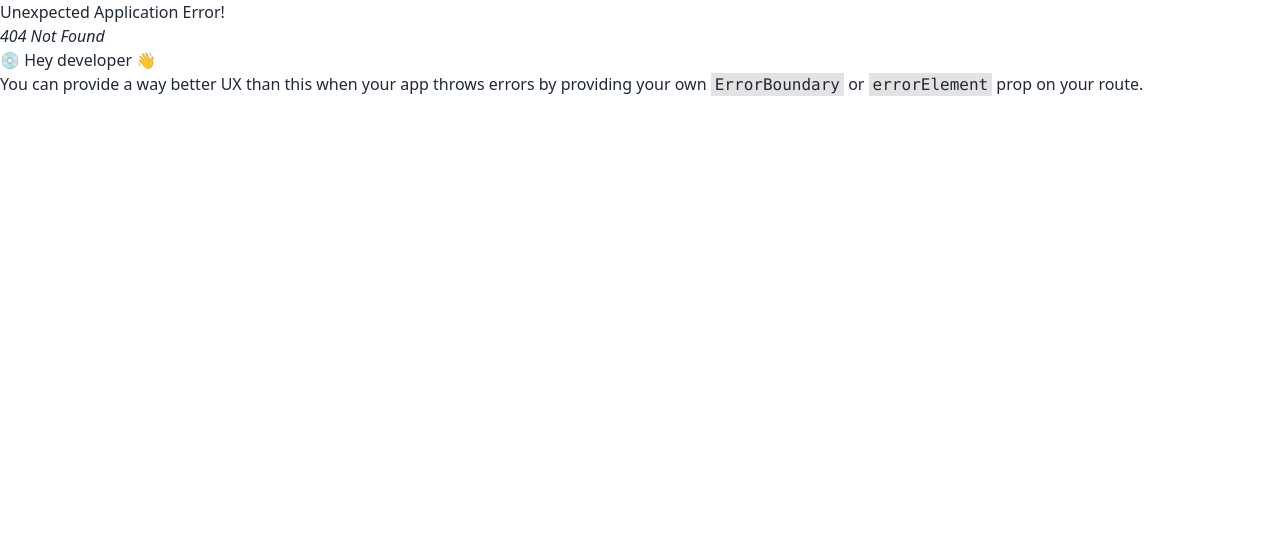
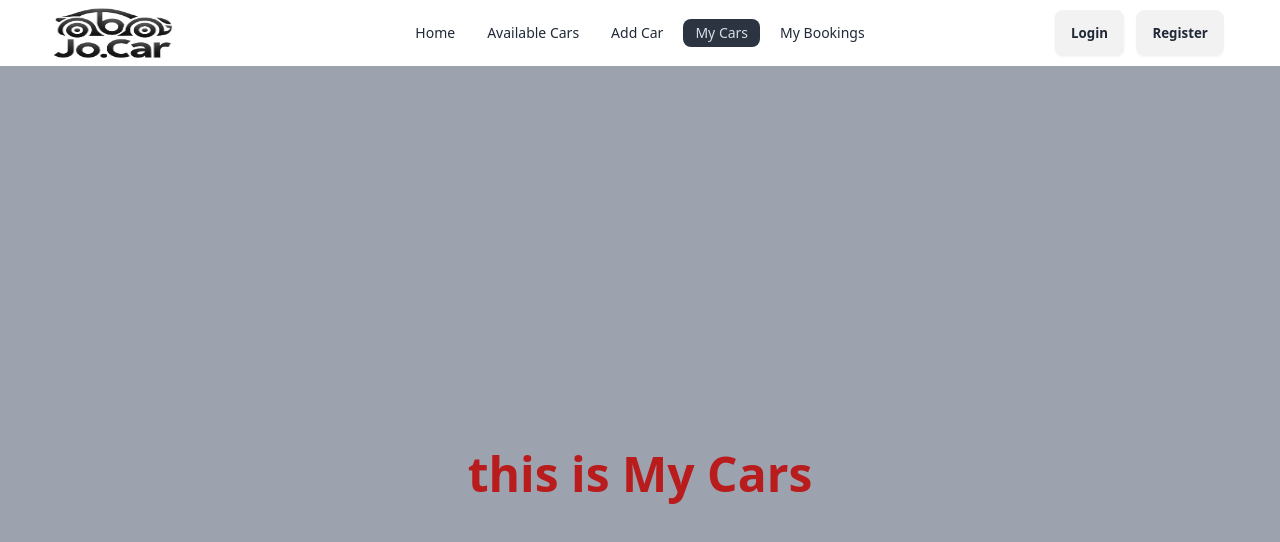
Before and after one commit to Motiur-Rahman-Dhrubo/Assignment-11-client, a React (Vite) app: page /my-cars in a window 1280 px wide. Before the commit this address had no page. Shown: the top 542 px of the page. Built offline with nearby package versions, Linux system fonts and the light colour scheme.

Commit message:
routing working

```diff
--- a/src/App.jsx
+++ b/src/App.jsx
@@ -1,8 +1,12 @@
+import { Outlet } from "react-router-dom"
+import NavBar from "./Components/NavBar/NavBar"
+
 function App() {
 
   return (
     <>
-      <h1>main layout working!!!</h1>
+      <NavBar></NavBar>
+      <Outlet></Outlet>
     </>
   )
 }
--- /dev/null
+++ b/src/Components/NavBar/NavBar.jsx
@@ -0,0 +1,65 @@
+import { Link, NavLink } from "react-router-dom";
+
+const NavBar = () => {
+
+    const links = <>
+        <li><NavLink className='py-1 px-3' to="/">Home</NavLink></li>
+        <li><NavLink className='py-1 px-3' to="/available-cars">Available Cars</NavLink></li>
+        <li><NavLink className='py-1 px-3' to="/add-car">Add Car</NavLink></li>
+        <li><NavLink className='py-1 px-3' to="/my-cars">My Cars</NavLink></li>
+        <li><NavLink className='py-1 px-3' to="/my-bookings">My Bookings</NavLink></li>
+    </>
+    const joining = <>
+        <Link to="/login" className="btn">Login</Link>
+        <Link to="/register" className="btn">Register</Link>
+    </>
+
+    return (
+        <div className="navbar bg-base-100 w-11/12 mx-auto px-0">
+            <div className="navbar-start">
+                <div className="dropdown">
+                    <div tabIndex={0} role="button" className="btn btn-ghost lg:hidden">
+                        <svg
+                            xmlns="http://www.w3.org/2000/svg"
+                            className="h-5 w-5"
+                            fill="none"
+                            viewBox="0 0 24 24"
+                            stroke="currentColor">
+                            <path
+                                strokeLinecap="round"
+                                strokeLinejoin="round"
+                                strokeWidth="2"
+                                d="M4 6h16M4 12h8m-8 6h16" />
+                        </svg>
+                    </div>
+                    <ul
+                        tabIndex={0}
+                        className="menu menu-sm dropdown-content bg-base-100 rounded-box z-[1] mt-3 w-52 p-2 shadow">
+                        {links}
+                    </ul>
+                </div>
+                <Link to="/" className="w-[120px]"><img className="w-full h-[50px]" src="/assets/logo.png" alt="logo" /></Link>
+            </div>
+            <div className="navbar-center hidden lg:flex">
+                <ul className="menu menu-horizontal px-1 gap-2">
+                    {links}
+                </ul>
+            </div>
+            <div className="navbar-end">
+                <div className='gap-2 hidden lg:flex'>
+                    {joining}
+                </div>
+                <div className='block lg:hidden'>
+                    <details className="dropdown">
+                        <summary className="btn m-1">Join</summary>
+                        <ul className="menu dropdown-content bg-base-100 rounded-box z-[10] md:w-52 w-40 p-2 shadow gap-2 right-0">
+                            {joining}
+                        </ul>
+                    </details>
+                </div>
+            </div>
+        </div>
+    );
+};
+
+export default NavBar;
--- /dev/null
+++ b/src/layouts/AddCar/AddCar.jsx
@@ -0,0 +1,9 @@
+const AddCar = () => {
+    return (
+        <div>
+            <h1 className="font-bold text-red-700 text-5xl text-center bg-yellow-400 py-96">this is Add Car</h1>
+        </div>
+    );
+};
+
+export default AddCar;
--- /dev/null
+++ b/src/layouts/AvailableCars/AvailableCars.jsx
@@ -0,0 +1,9 @@
+const AvailableCars = () => {
+    return (
+        <div>
+            <h1 className="font-bold text-red-700 text-5xl text-center bg-blue-400 py-96">this is Available Cars</h1>
+        </div>
+    );
+};
+
+export default AvailableCars;
--- /dev/null
+++ b/src/layouts/Home/Home.jsx
@@ -0,0 +1,9 @@
+const Home = () => {
+    return (
+        <div>
+            <h1 className="font-bold text-red-700 text-5xl text-center bg-green-400 py-96">this is home</h1>
+        </div>
+    );
+};
+
+export default Home;
--- /dev/null
+++ b/src/layouts/MyBookings/MyBookings.jsx
@@ -0,0 +1,9 @@
+const MyBookings = () => {
+    return (
+        <div>
+            <h1 className="font-bold text-red-700 text-5xl text-center bg-orange-400 py-96">this is  My Bookings</h1>
+        </div>
+    );
+};
+
+export default MyBookings;
--- /dev/null
+++ b/src/layouts/MyCars/MyCars.jsx
@@ -0,0 +1,9 @@
+const MyCars = () => {
+    return (
+        <div>
+            <h1 className="font-bold text-red-700 text-5xl text-center bg-gray-400 py-96">this is My Cars</h1>
+        </div>
+    );
+};
+
+export default MyCars;
```
Also changed, not shown: src/routes/Router.jsx (+27 -6 lines).
